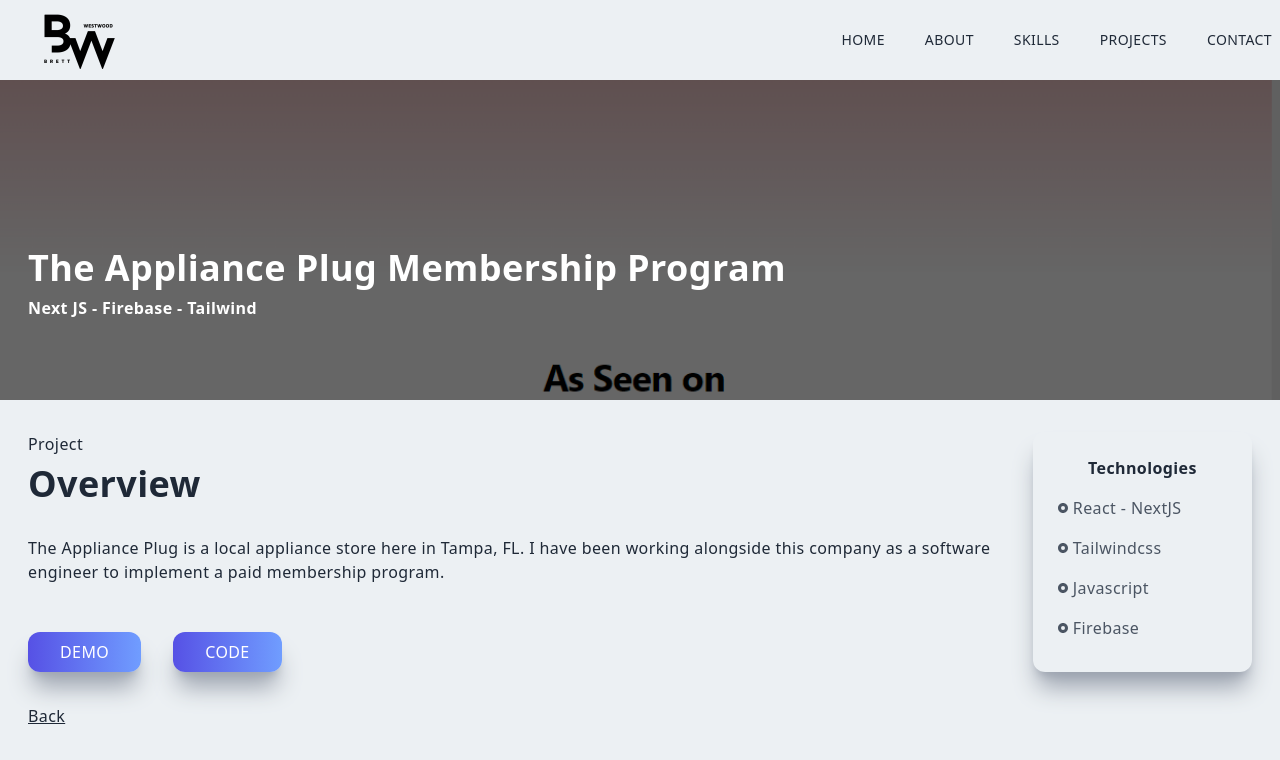
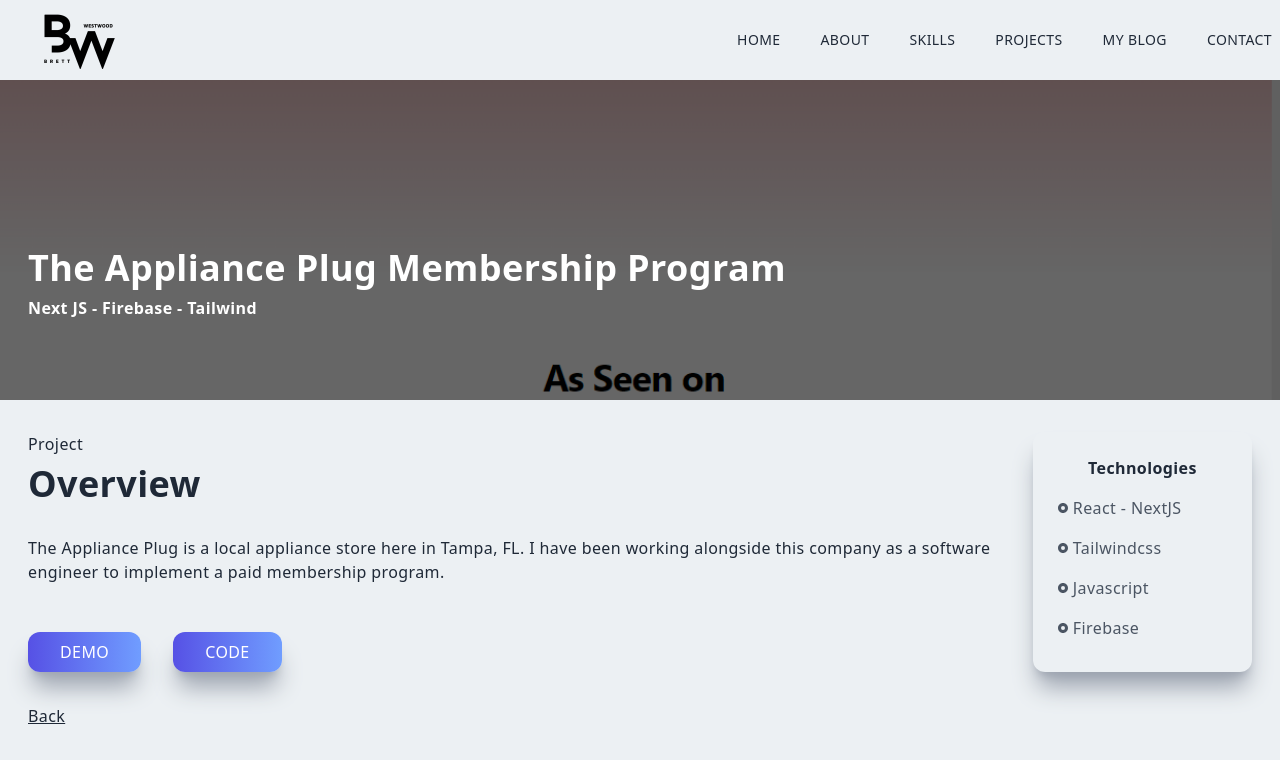
Before and after one commit to bwestwood11/nextjs-personal-portfolio, a Next.js app: page /membershipwebsite in a window 1280 px wide. Shown: the top 760 px of the page. Built offline with nearby package versions, Linux system fonts and the light colour scheme.

Commit message:
blog added on navbar

```diff
--- a/components/Navbar.jsx
+++ b/components/Navbar.jsx
@@ -78,6 +78,11 @@ const Navbar = () => {
                 Projects
               </li>
             </Link>
+            <a href="https://blog-application-2dtwjye9m-bwestwood11.vercel.app/">
+              <li className="ml-10 text-sm uppercase hover:border-b">
+                My Blog
+              </li>
+              </a>
             <Link href="/#contact">
               <li className="ml-10 text-sm uppercase hover:border-b">
                 Contact
```
